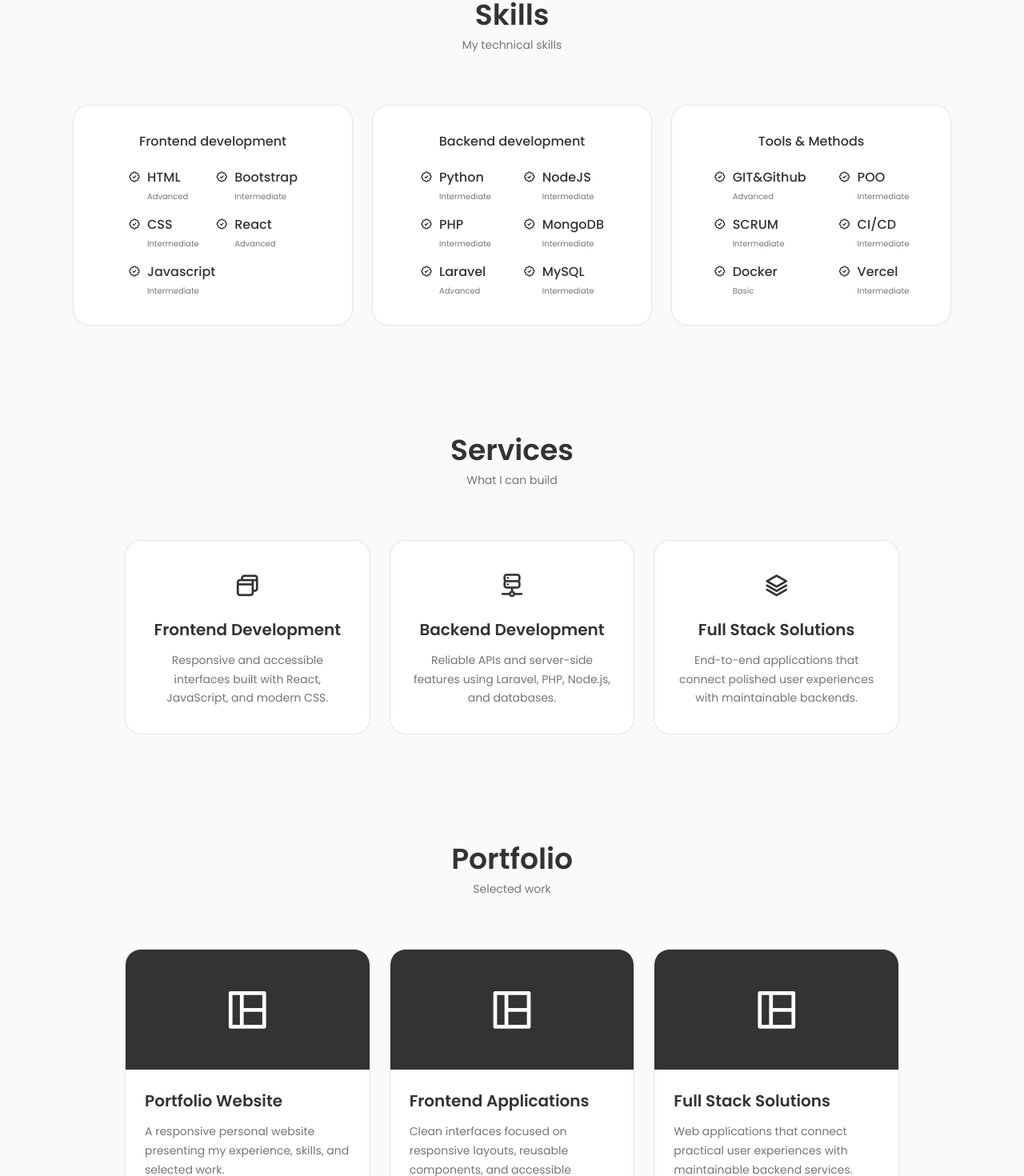
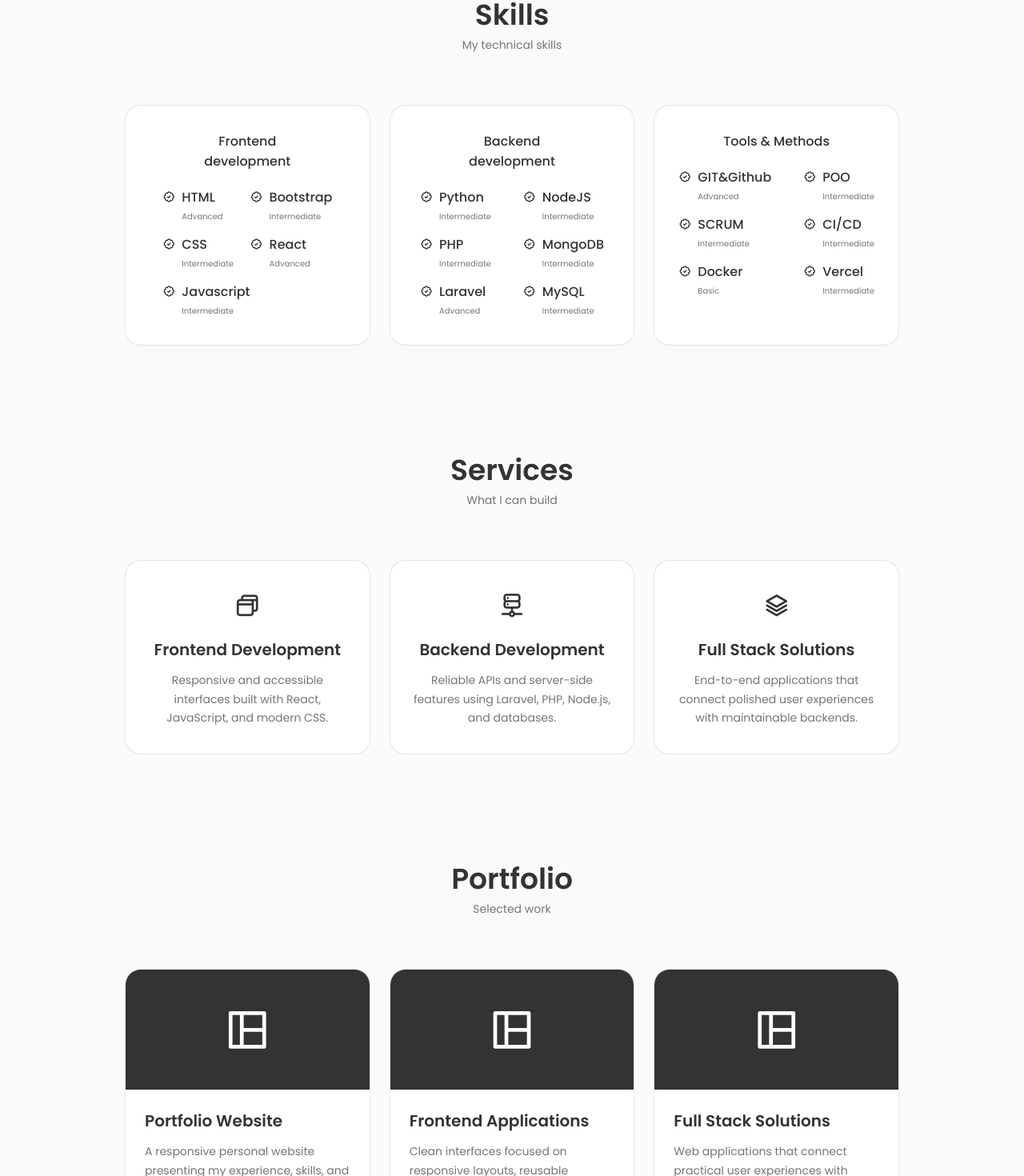
Before and after one commit to Serghini-Abdo/Portfolio, a React (Vite) app: page / in a window 1280 px wide. Shown: the part 1473-2943 px from the top of the page at 80% size. Built offline with nearby package versions, Linux system fonts and the light colour scheme.

Commit message:
Standardize responsive card grids

```diff
--- /dev/null
+++ b/src/components/ui/CardGrid.jsx
@@ -0,0 +1,7 @@
+import "./card-grid.css";
+
+const CardGrid = ({ className = "", children }) => (
+  <div className={`card-grid ${className}`.trim()}>{children}</div>
+);
+
+export default CardGrid;
--- /dev/null
+++ b/src/components/ui/card-grid.css
@@ -0,0 +1,17 @@
+.card-grid {
+  display: grid;
+  grid-template-columns: repeat(3, minmax(0, 1fr));
+  gap: 1.5rem;
+}
+
+@media screen and (min-width: 768px) and (max-width: 1023px) {
+  .card-grid {
+    grid-template-columns: repeat(2, minmax(0, 1fr));
+  }
+}
+
+@media screen and (max-width: 767px) {
+  .card-grid {
+    grid-template-columns: 1fr;
+  }
+}
--- a/src/features/about/about.css
+++ b/src/features/about/about.css
@@ -71,6 +71,21 @@
    }
   }
 
+@media screen and (min-width: 769px) and (max-width: 1023px) {
+  .about__container {
+    grid-template-columns: repeat(2, minmax(0, 1fr));
+    column-gap: 2rem;
+  }
+
+  .about__img {
+    width: 100%;
+    max-width: 280px;
+  }
+
+  .about__description {
+    padding: 0;
+  }
+}
 
 
   @media screen and (max-width: 576px) {
@@ -81,11 +96,9 @@
         padding: 0;
     }
   }
-
   /* For small devices */
-  @media screen and (max-width: 350px) {
-    .about__info {
-        grid-template-columns: repeat(2,1fr);
-    }
-
+@media screen and (max-width: 350px) {
+  .about__info {
+    grid-template-columns: repeat(2, 1fr);
   }
+}
--- a/src/features/portfolio/Portfolio.jsx
+++ b/src/features/portfolio/Portfolio.jsx
@@ -1,6 +1,7 @@
 import React from "react";
 import "./portfolio.css";
 import SectionHeading from "../../components/ui/SectionHeading";
+import CardGrid from "../../components/ui/CardGrid";
 import projects from "../../data/projects";
 import { useLocale } from "../../app/LocaleContext";
 
@@ -10,7 +11,7 @@ const Portfolio = () => {
     <section className="portfolio section" id="portfolio">
       <SectionHeading title={t("portfolio.title")} subtitle={t("portfolio.subtitle")} />
 
-      <div className="portfolio__container container grid">
+      <CardGrid className="portfolio__container container">
         {projects.map((project) => (
           <article className="portfolio__card" key={project.titleKey}>
             <div className="portfolio__preview" aria-hidden="true">
@@ -26,7 +27,7 @@ const Portfolio = () => {
             </div>
           </article>
         ))}
-      </div>
+      </CardGrid>
     </section>
   );
 };
--- a/src/features/portfolio/portfolio.css
+++ b/src/features/portfolio/portfolio.css
@@ -1,7 +1,3 @@
-.portfolio__container {
-  grid-template-columns: repeat(3, 1fr);
-}
-
 .portfolio__card {
   overflow: hidden;
   background-color: var(--container-color);
@@ -52,9 +48,3 @@
 .portfolio__link:hover {
   color: var(--title-color-dark);
 }
-
-@media screen and (max-width: 768px) {
-  .portfolio__container {
-    grid-template-columns: 1fr;
-  }
-}
--- a/src/features/services/Services.jsx
+++ b/src/features/services/Services.jsx
@@ -1,6 +1,7 @@
 import React from "react";
 import "./services.css";
 import SectionHeading from "../../components/ui/SectionHeading";
+import CardGrid from "../../components/ui/CardGrid";
 import services from "../../data/services";
 import { useLocale } from "../../app/LocaleContext";
 
@@ -10,7 +11,7 @@ const Services = () => {
   <section className="services section" id="services">
     <SectionHeading title={t("services.title")} subtitle={t("services.subtitle")} />
 
-    <div className="services__container container grid">
+    <CardGrid className="services__container container">
       {services.map((service) => (
         <article className="services__content" key={service.titleKey}>
           <i className={`${service.icon} services__icon`} aria-hidden="true"></i>
@@ -18,7 +19,7 @@ const Services = () => {
           <p className="services__description">{t(service.descriptionKey)}</p>
         </article>
       ))}
-    </div>
+    </CardGrid>
   </section>
   );
 };
--- a/src/features/services/services.css
+++ b/src/features/services/services.css
@@ -1,5 +1,4 @@
 .services__container {
-  grid-template-columns: repeat(3, 1fr);
   justify-content: center;
 }
 
@@ -27,9 +26,3 @@
   font-size: var(--small-font-size);
   line-height: 1.7;
 }
-
-@media screen and (max-width: 768px) {
-  .services__container {
-    grid-template-columns: 1fr;
-  }
-}
--- a/src/features/skills/Skills.jsx
+++ b/src/features/skills/Skills.jsx
@@ -4,6 +4,7 @@ import Frontend from './Frontend'
 import Backend from './Backend'
 import Tools from './Tools'
 import SectionHeading from '../../components/ui/SectionHeading'
+import CardGrid from '../../components/ui/CardGrid'
 import { useLocale } from '../../app/LocaleContext'
 
 const Skills = () => {
@@ -12,11 +13,11 @@ const Skills = () => {
     <section className="skills section" id="skills">
         <SectionHeading title={t("skills.title")} subtitle={t("skills.subtitle")} />
 
-        <div className="skills__container container grid">
+        <CardGrid className="skills__container container">
             <Frontend/>
             <Backend/>
             <Tools/>
-        </div>
+        </CardGrid>
     </section>
 )
 }
--- a/src/features/skills/skills.css
+++ b/src/features/skills/skills.css
@@ -1,5 +1,4 @@
 .skills__container {
-    grid-template-columns: repeat(3,350px);
     column-gap: 3rem;
     justify-content: center;
 }
@@ -59,30 +58,19 @@
 
 
 /*=============== BREAKPOINTS ===============*/
-/* For large devices */
-@media screen and (max-width: 992px) {
-   .skills__container {
-    grid-template-columns: max-content;
-    row-gap: 2rem;
-   }
+@media screen and (max-width: 1023px) {
+  .skills__content {
+    padding: 2rem 1.5rem;
   }
+}
 
-  /* For medium devices */
-  @media screen and (max-width: 768px) {
-
-  }
-
-  @media screen and (max-width: 576px) {
-    .skills__container {
-        grid-template-columns: 1fr;
-    }
+@media screen and (max-width: 576px) {
     .skills__content {
         padding: 1.5rem;
     }
-  }
+}
 
-  /* For small devices */
-  @media screen and (max-width: 350px) {
+@media screen and (max-width: 350px) {
     .skills__box {
         column-gap: 1.25rem;
     }
@@ -90,4 +78,4 @@
         font-size: var(--small-font-size);
 
     }
-  }
+}
```
